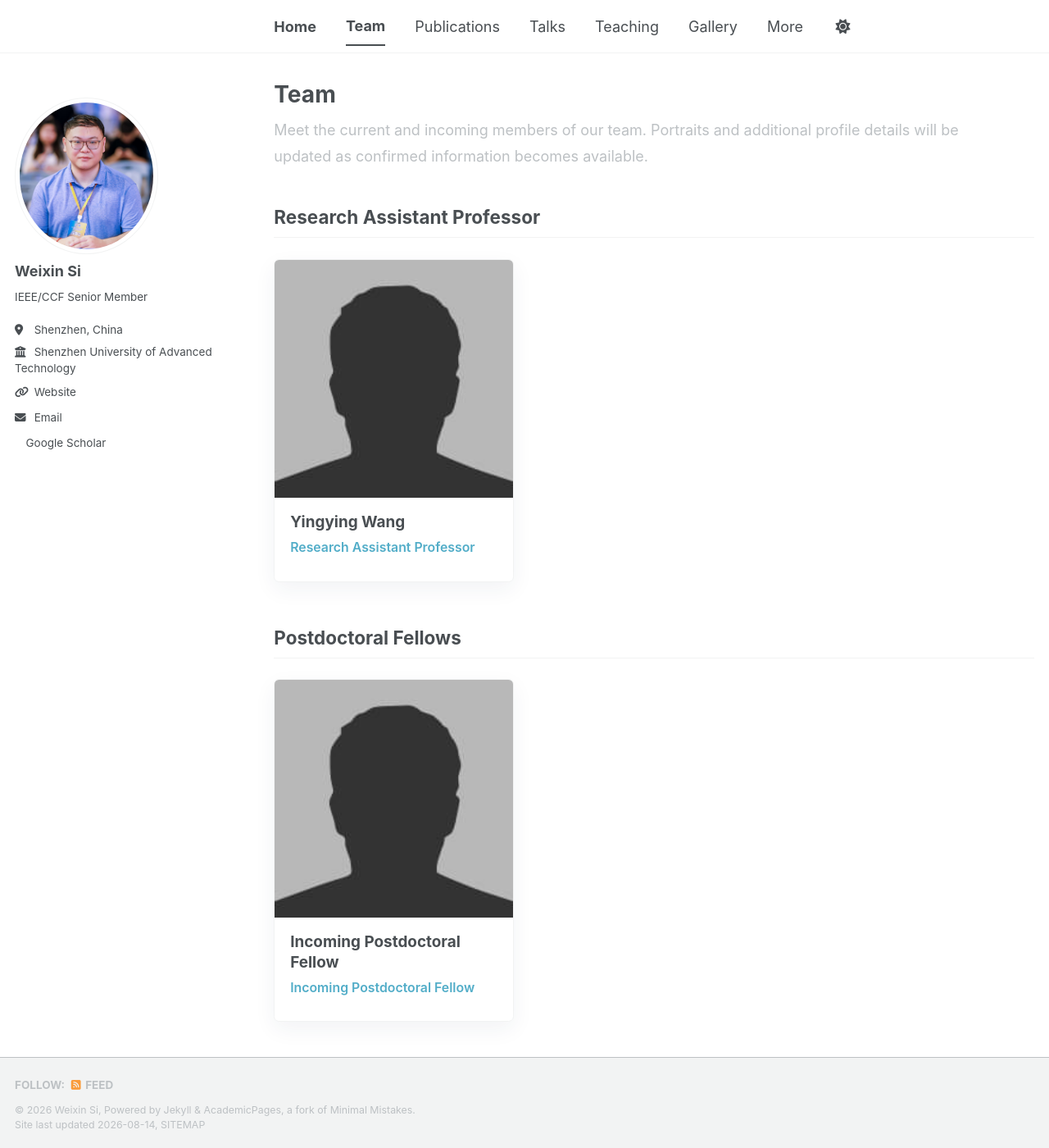
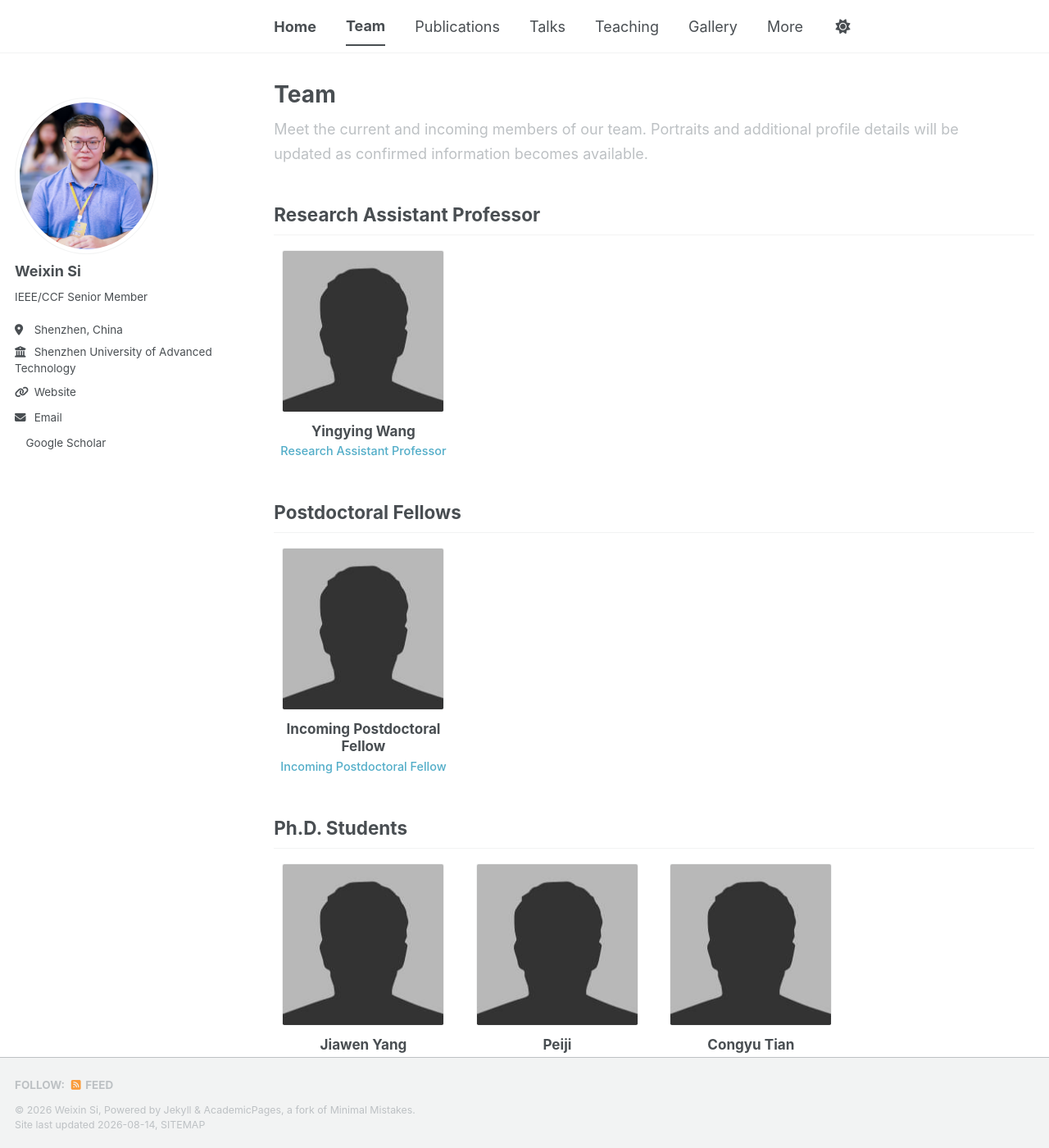
Before and after one commit to WeixinSi/weixinsi.github.io, a Jekyll site: the page built from _pages/team.md, in a window 1280 px wide and 1400 px high. Shown: the whole window at 82% size. Built offline with Jekyll 4.4.1, drawn with Linux system fonts in a browser that asks for light colours; a style sheet for code colours, icons or effects is not loaded.

Commit message:
Compact team member layout and portraits

```diff
--- a/_sass/layout/_academic-profile.scss
+++ b/_sass/layout/_academic-profile.scss
@@ -31,35 +31,28 @@
 
 .team-intro {
   max-width: 50rem;
-  margin-bottom: 2.25rem !important;
+  margin-bottom: 1.75rem !important;
   color: var(--global-text-color-light);
-  line-height: 1.75;
+  line-height: 1.65;
 }
 
 .team-section {
-  margin: 0 0 3rem;
+  margin: 0 0 2.25rem;
 }
 
 .team-grid {
   display: grid;
-  grid-template-columns: repeat(3, minmax(0, 1fr));
-  gap: 1.4rem;
-  margin-top: 1.4rem;
+  grid-template-columns: repeat(4, minmax(0, 1fr));
+  gap: 1.25rem 1rem;
+  margin-top: 1rem;
 }
 
 .team-card {
-  overflow: hidden;
-  border: 1px solid var(--global-border-color);
-  border-radius: 0.35rem;
-  background: var(--global-bg-color);
-  box-shadow: 0 0.5rem 1.5rem rgba(30, 55, 80, 0.06);
-  transition: border-color 160ms ease, box-shadow 160ms ease, transform 160ms ease;
-
-  &:hover {
-    border-color: var(--global-link-color);
-    box-shadow: 0 0.8rem 1.9rem rgba(30, 55, 80, 0.1);
-    transform: translateY(-2px);
-  }
+  min-width: 0;
+  border: 0;
+  background: transparent;
+  box-shadow: none;
+  text-align: center;
 }
 
 .team-card__portrait-link {
@@ -69,24 +62,28 @@
 .team-card__portrait {
   display: block;
   width: 100%;
+  max-width: 11rem;
   aspect-ratio: 1 / 1;
   object-fit: cover;
+  margin: 0 auto;
+  border: 1px solid var(--global-border-color);
+  border-radius: 0.15rem;
   background: var(--global-border-color);
 }
 
 .team-card__body {
-  padding: 1rem 1.05rem 1.15rem;
+  padding: 0.65rem 0.15rem 0;
 
   h3 {
-    margin: 0 0 0.35rem;
-    font-size: 1.05em;
-    line-height: 1.3;
+    margin: 0 0 0.25rem;
+    font-size: 0.95em;
+    line-height: 1.25;
   }
 
   p {
-    margin: 0 0 0.45rem;
-    font-size: 0.88em;
-    line-height: 1.5;
+    margin: 0 0 0.3rem;
+    font-size: 0.8em;
+    line-height: 1.4;
   }
 
   a {
@@ -96,7 +93,7 @@
 
 .team-card__role {
   color: var(--global-link-color);
-  font-weight: 600;
+  font-weight: 500;
 }
 
 .team-card__focus {
@@ -159,7 +156,7 @@
 
 @media (max-width: 600px) {
   .research-topics { grid-template-columns: 1fr; }
-  .team-grid { grid-template-columns: 1fr; }
+  .team-grid { grid-template-columns: repeat(2, minmax(0, 1fr)); }
   .team-alumni__list { grid-template-columns: 1fr; }
 }
 
```
Also changed, not shown: 1 other file.
